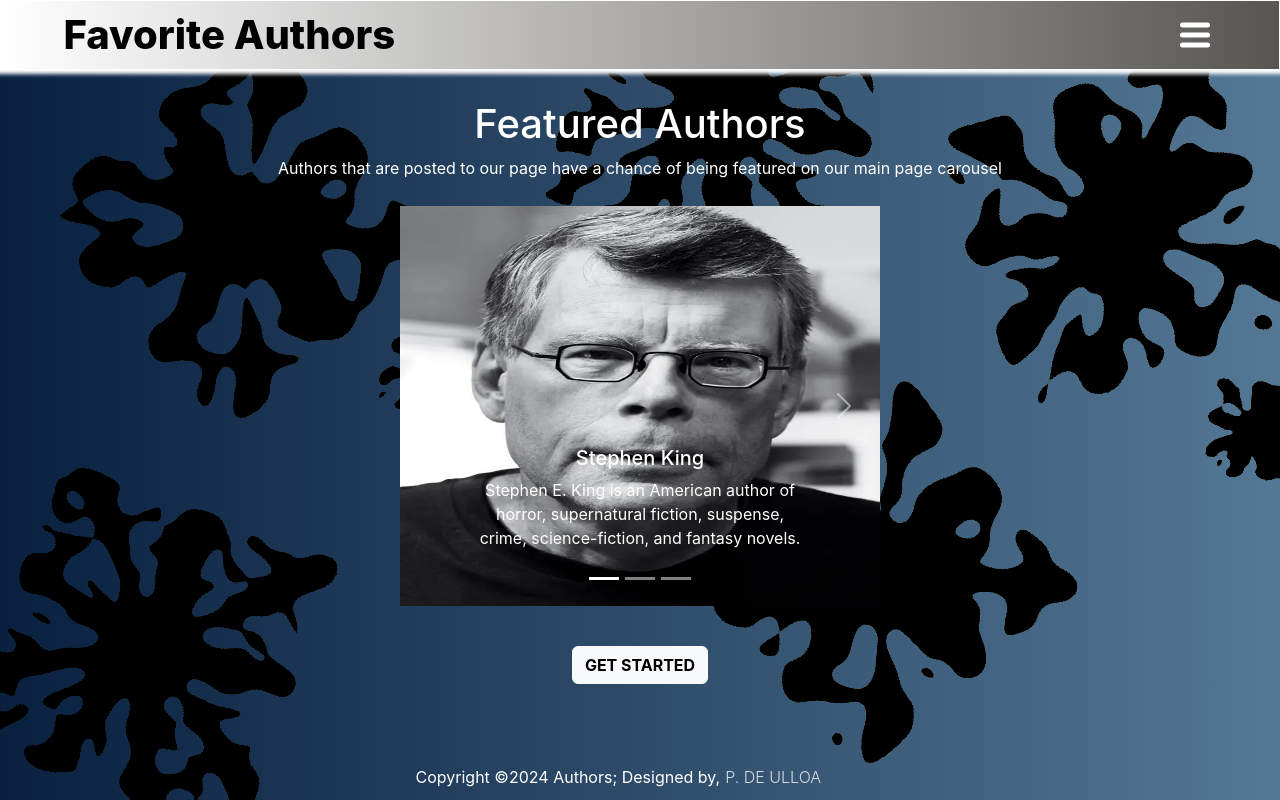
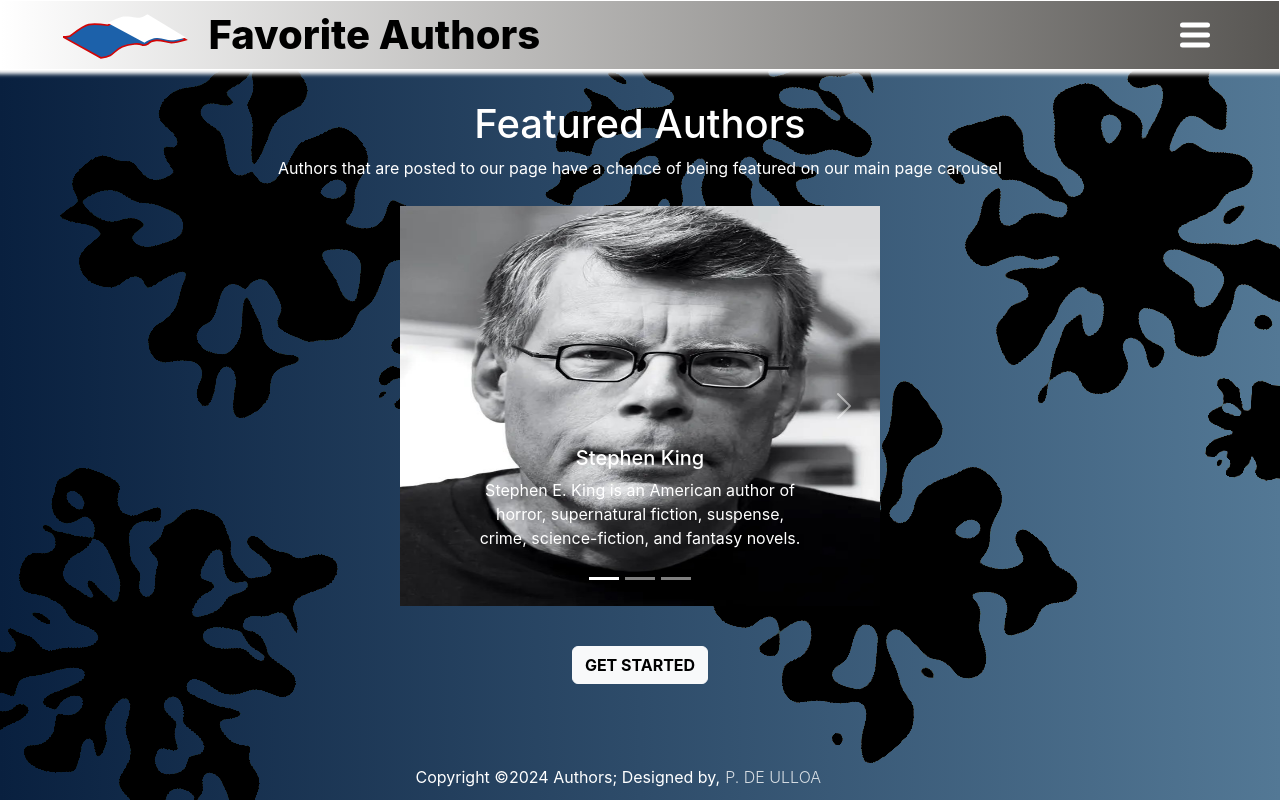
Before and after one commit to PaulDeUlloa/MERN_Authors, a React (Create React App) app in the folder client/: page / in a window 1280 px wide. Built offline with nearby package versions, Linux system fonts and the light colour scheme.

Commit message:
navbar logo updated

```diff
--- a/client/src/App.css
+++ b/client/src/App.css
@@ -197,6 +197,10 @@ body{
 
 /* NavBar START */
 
+#bookLogoSvg{
+  margin-right: 20px;
+}
+
 nav{
   position: fixed;
   z-index: 10;
@@ -289,6 +293,11 @@ nav #nav-links #linksTag #linksColor:hover{
   letter-spacing: 1px;
 }
 
+@media screen and (max-width: 1800px){
+  nav #nav-links{
+      width: 30%;
+  }
+}
 
 @media screen and (max-width: 1425px){
   nav #navName{
@@ -376,23 +385,11 @@ nav #nav-links #linksTag #linksColor:hover{
 }
 
 
-
-
-
-
-
-
-
-
-
-
-
-
-/* @media screen and (max-width: 600px) {
+@media screen and (max-width: 600px) {
   #bookLogoSvg{
     display: none;
   }
-} */
+}
 
 /* NavBar END */
 
--- a/client/src/App.jsx
+++ b/client/src/App.jsx
@@ -11,24 +11,26 @@ function App() {
     <div className="App">
       <nav>
         <input id="nav-toggle" type="checkbox" />
-        {/* <Link to="/">
+        <h1 id="navName">
+          <Link to="/">
             <svg
               id="bookLogoSvg"
-            width="200"
+              width="125"
               xmlns="http://www.w3.org/2000/svg"
               viewBox="0 0 76 29"
             >
               <g fill="#ffffff">
                 <path
                   d="M15.578 7.082c-3.54.707-9.913 6.017-10.972 6.726S0 14.516 0 14.516L23.014 27.26s3.54-.354 5.664-1.416 3.893-3.894 7.434-5.31c1.586-.636 4.637-1.382 7.316-1.653 1.183-.12 3.213-.057 4.367.474 1.61.738 4.017-.62 4.017-.62s1.293-1.742 4.834-2.095 6.371 1.416 9.204 1.416 8.852-1.77 8.852-1.77L51.334 2.125s-3.184 2.479-6.371 2.123-4.604-.705-7.436-.705-10.266 3.893-10.266 3.893-8.144-1.061-11.685-.353z"
-                stroke="#000000"
+                  stroke="#d20505"
                   fill="rgb(28, 97, 170)"
                 />
                 <path d="M49.565 18.056L27.261 6.019s7.435-3.894 10.266-3.894 4.249.354 7.436.707S51.334.709 51.334.709L74.701 14.87s-6.021 1.77-8.852 1.77-5.664-1.77-9.204-1.417-7.079 2.833-7.079 2.833z" />
               </g>
             </svg>
-        </Link> */}
-        <h1 id="navName">Favorite Authors</h1>
+          </Link>
+          Favorite Authors
+        </h1>
 
         <ul id="nav-links">
           <li id="linksTag">
```
Lines whose indentation alone changed are shown as unchanged.
